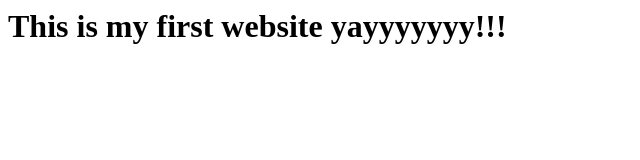
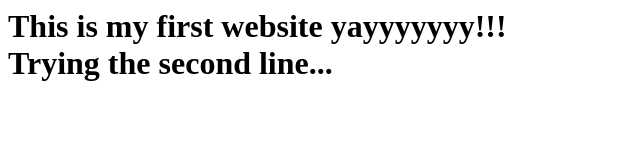
Before and after one commit to vjndj/BLM, a plain HTML site: page Myfirstassignment.html in a window 1280 px wide. Shown: the whole page, without its empty margins (0-640 px from the left). Drawn offline with Linux system fonts and the light colour scheme.

Commit message:
added second line testing..l

```diff
--- a/Myfirstassignment.html
+++ b/Myfirstassignment.html
@@ -4,6 +4,8 @@
     <body>
     <h1>
         This is my first website yayyyyyyy!!!
+        <br/>
+        Trying the second line...
     </h1>
     </body>
 <html>
```
